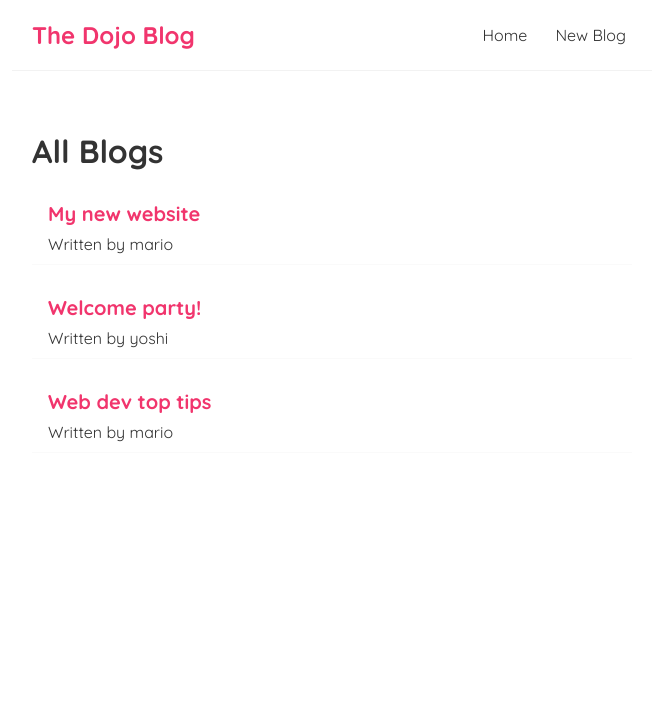
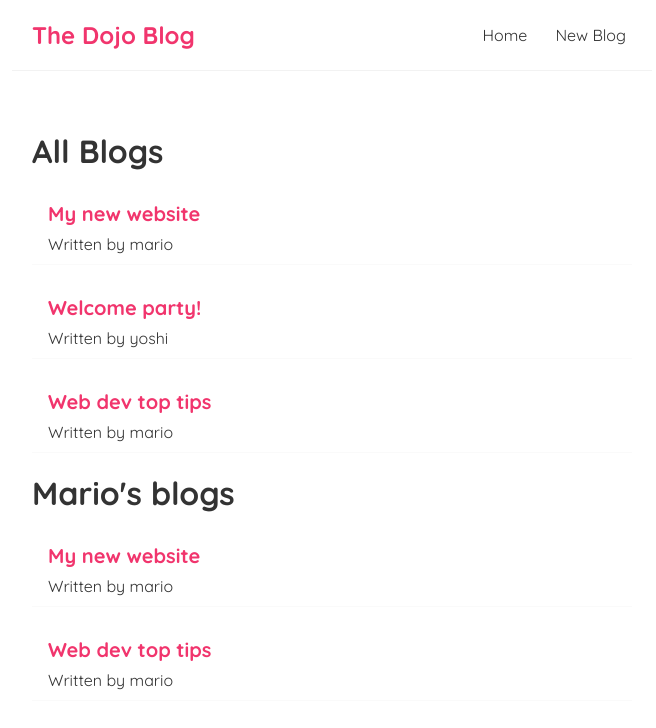
Before and after one commit to MaGo0506/dojo-blogs, a React (Create React App) app: page / in a window 1280 px wide. Shown: the top 728 px of the page, without its empty margins (308-964 px from the left). Built offline with nearby package versions, Linux system fonts and the light colour scheme.

Commit message:
Reusing Components

```diff
--- a/src/components/Home.js
+++ b/src/components/Home.js
@@ -15,6 +15,10 @@ export const Home = () => {
                 blogs={blogs}
                 title="All Blogs"
             />
+            <BlogList
+                blogs={blogs.filter(blog => blog.author === 'mario')}
+                title="Mario's blogs"
+            />
         </div>
     );
 };
```
